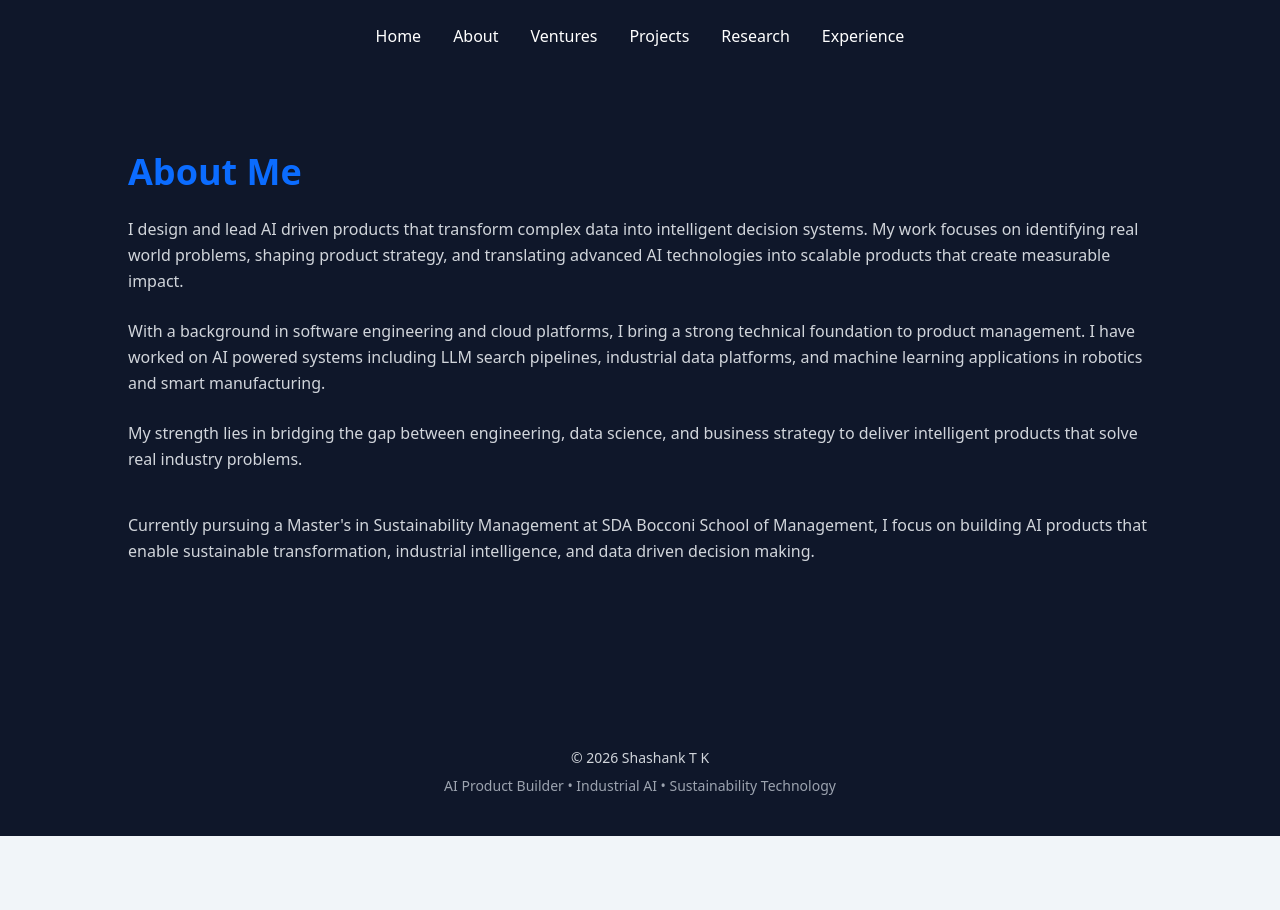
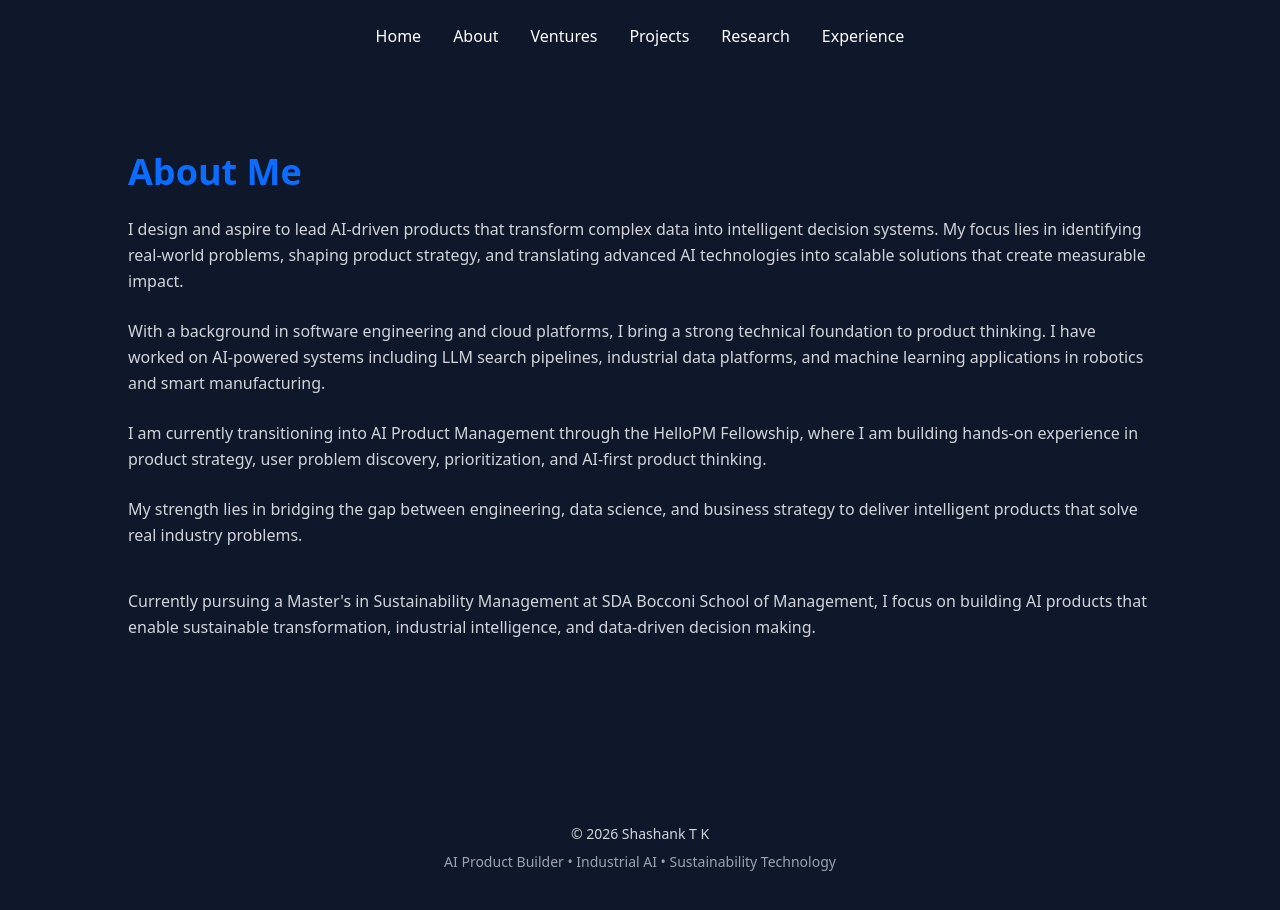
Before and after one commit to shashank-dj/Portfolio, a React (Vite) app: page /about in a window 1280 px wide. Before the commit the page ends 836 px from the top, so only its background shows below. Built offline with nearby package versions, Linux system fonts and the light colour scheme.

Commit message:
Update About.jsx

```diff
--- a/src/pages/About.jsx
+++ b/src/pages/About.jsx
@@ -10,18 +10,25 @@ export default function About() {
         </h1>
 
         <p className="text-gray-300 leading-relaxed mb-6">
-          I design and lead AI driven products that transform complex data into
-          intelligent decision systems. My work focuses on identifying real world
+          I design and aspire to lead AI-driven products that transform complex data into
+          intelligent decision systems. My focus lies in identifying real-world
           problems, shaping product strategy, and translating advanced AI
-          technologies into scalable products that create measurable impact.
+          technologies into scalable solutions that create measurable impact.
         </p>
 
         <p className="text-gray-300 leading-relaxed mb-6">
           With a background in software engineering and cloud platforms, I bring
-          a strong technical foundation to product management. I have worked on
-          AI powered systems including LLM search pipelines, industrial data
+          a strong technical foundation to product thinking. I have worked on
+          AI-powered systems including LLM search pipelines, industrial data
           platforms, and machine learning applications in robotics and smart
           manufacturing.
+        </p>
+
+        <p className="text-gray-300 leading-relaxed mb-6">
+          I am currently transitioning into AI Product Management through the
+          HelloPM Fellowship, where I am building hands-on experience in product
+          strategy, user problem discovery, prioritization, and AI-first product
+          thinking.
         </p>
 
         <p className="text-gray-300 leading-relaxed mb-10">
@@ -34,11 +41,8 @@ export default function About() {
           Currently pursuing a Master's in Sustainability Management at SDA
           Bocconi School of Management, I focus on building AI products that
           enable sustainable transformation, industrial intelligence, and
-          data driven decision making.
+          data-driven decision making.
         </p>
-
-
-
 
       </div>
     </section>
```
